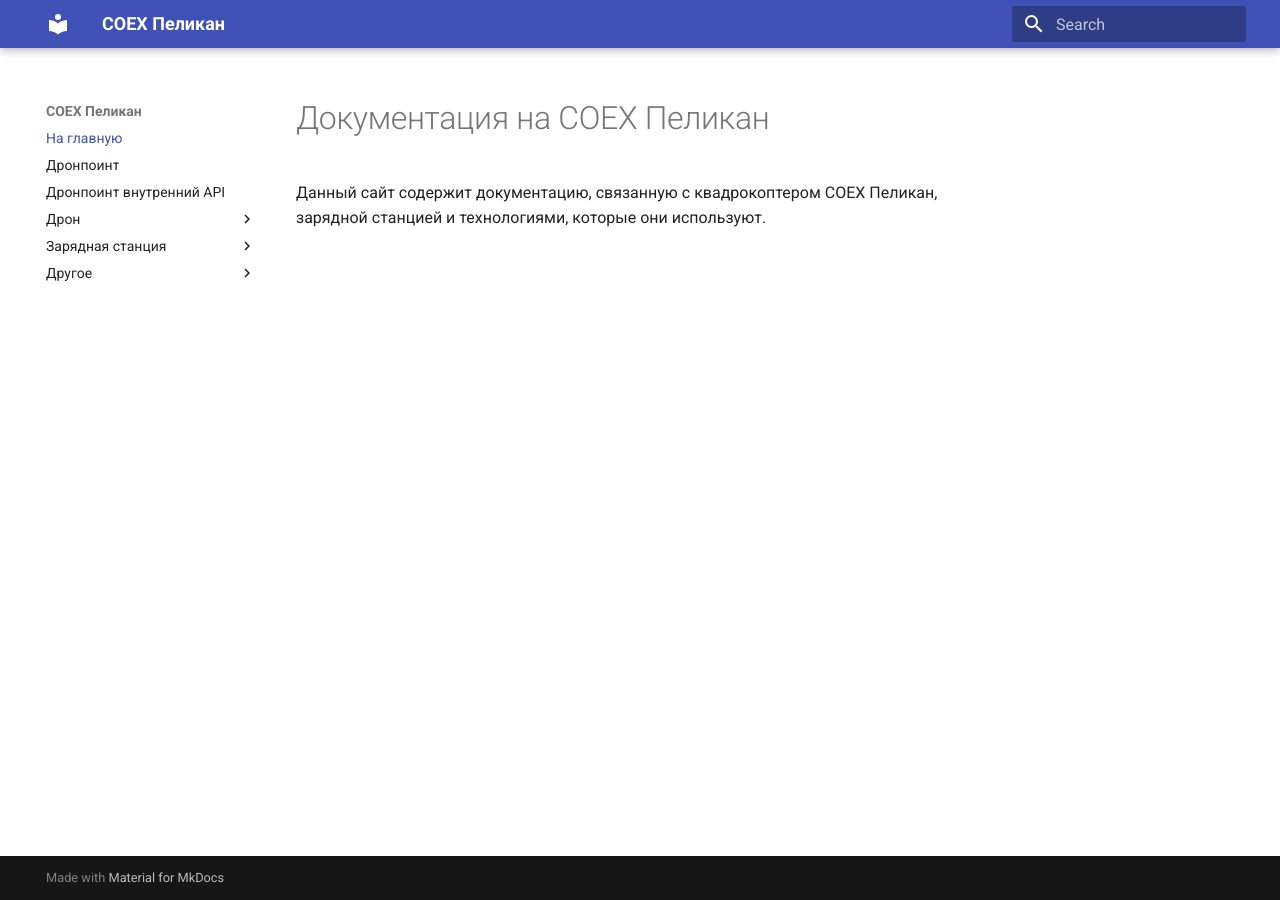
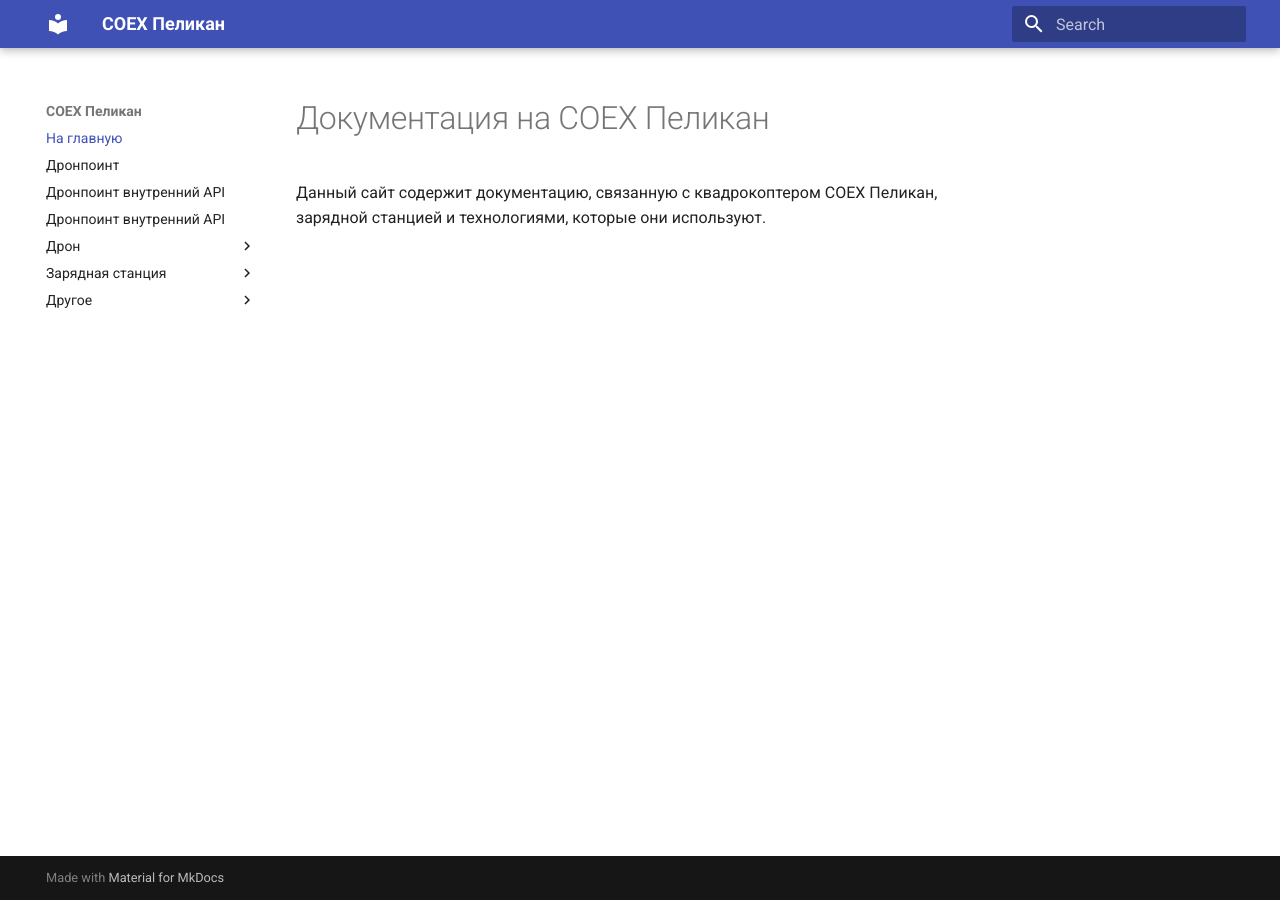
Before and after one commit to CopterExpress/pelican-docs, an MkDocs documentation site: the page built from docs/index.md, in a window 1280 px wide. Built offline with MkDocs 1.6.1 and Material for MkDocs 9.7.7, drawn with Linux system fonts in a browser that asks for light colours; old or Windows-style settings are respelled for this version of MkDocs.

Commit message:
Update mkdocs.yml

```diff
--- a/mkdocs.yml
+++ b/mkdocs.yml
@@ -4,6 +4,7 @@ pages:
   - 'На главную': 'index.md'
   - 'Дронпоинт': 'dronepoint.md'
   - 'Дронпоинт внутренний API': 'DronePoint_API.md'
+  - 'Дронпоинт внутренний API': 'DronePoint_API2.md'
   - 'Дрон':
     - 'Техническая информация': 'pelican_hard_manual.md'
     - 'Прошивка': 'mavlink_uav_firmware.md'
```
